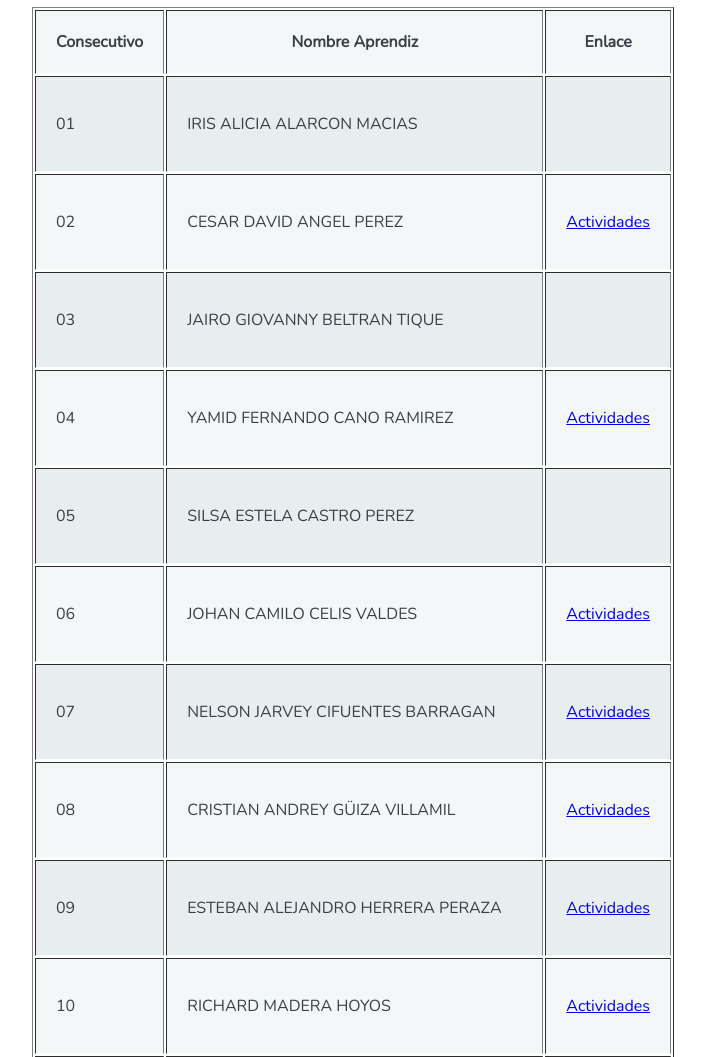
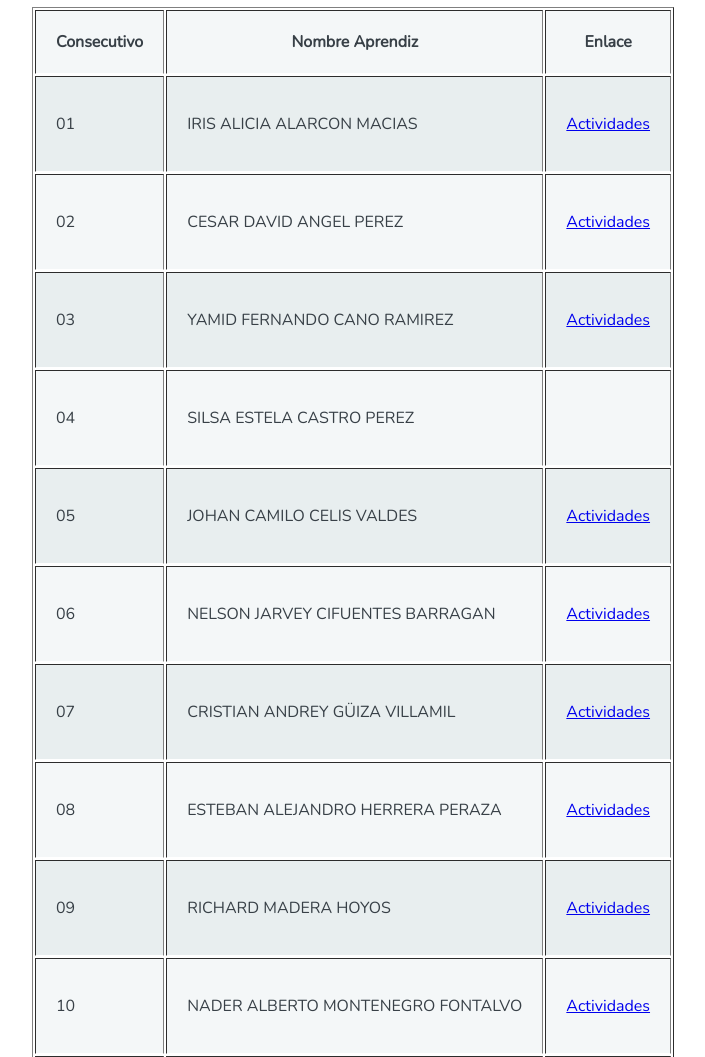
Before and after one commit to rundeveloper/adsi2024375.github.io, a plain HTML site: page index.html in a window 1280 px wide. Shown: the part 189-1246 px from the top of the page, without its empty margins (287-992 px from the left). Drawn offline with nearby package versions, Linux system fonts and the light colour scheme.

Commit message:
add iris

```diff
--- a/index.html
+++ b/index.html
@@ -30,8 +30,8 @@
           </p>
         </td>
         <td>
-          <a href="" target="_blank"
-            ></a
+          <a href="https://irisalarconm.github.io/actividadeshtml.github.io/" target="_blank"
+            >Actividades</a
           >
         </td>
       </tr>
@@ -54,15 +54,6 @@
       <tr>
         <td align="center">03</td>
         <td>
-          <p>JAIRO GIOVANNY BELTRAN TIQUE
-          </p>
-        </td>
-        <td></td>
-      </tr>
-
-      <tr>
-        <td align="center">04</td>
-        <td>
           <p>YAMID FERNANDO CANO RAMIREZ
           </p>
         </td>
@@ -72,7 +63,7 @@
       </tr>
 
       <tr>
-        <td align="center">05</td>
+        <td align="center">04</td>
         <td>
           <p>SILSA ESTELA CASTRO PEREZ
           </p>
@@ -81,7 +72,7 @@
       </tr>
 
       <tr>
-        <td align="center">06</td>
+        <td align="center">05</td>
         <td>
           <p>JOHAN CAMILO CELIS VALDES
           </p>
@@ -96,7 +87,7 @@
       </tr>
 
       <tr>
-        <td align="center">07</td>
+        <td align="center">06</td>
         <td>
           <p>NELSON JARVEY CIFUENTES BARRAGAN
           </p>
@@ -111,7 +102,7 @@
       </tr>
 
       <tr>
-        <td align="center">08</td>
+        <td align="center">07</td>
         <td>
           <p>CRISTIAN ANDREY GÜIZA VILLAMIL
           </p>
@@ -124,7 +115,7 @@
       </tr>
 
       <tr>
-        <td align="center">09</td>
+        <td align="center">08</td>
         <td>
           <p>ESTEBAN ALEJANDRO HERRERA PERAZA
           </p>
@@ -137,7 +128,7 @@
       </tr>
 
       <tr>
-        <td align="center">10</td>
+        <td align="center">09</td>
         <td>
           <p>RICHARD MADERA HOYOS
           </p>
@@ -147,7 +138,7 @@
       </tr>
 
       <tr>
-        <td align="center">11</td>
+        <td align="center">10</td>
         <td>
           <p>NADER ALBERTO MONTENEGRO FONTALVO
           </p>
@@ -160,7 +151,7 @@
       </tr>
 
       <tr>
-        <td align="center">12</td>
+        <td align="center">11</td>
         <td>
           <p>BRAYAN CAMILO PEREZ GUITIERREZ
           </p>
@@ -173,7 +164,7 @@
       </tr>
 
       <tr>
-        <td align="center">13</td>
+        <td align="center">12</td>
         <td>
           <p>LAURA JOHANA RIZO BERNAL
           </p>
@@ -188,7 +179,7 @@
       </tr>
 
       <tr>
-        <td align="center">14</td>
+        <td align="center">13</td>
         <td>
           <p>CRISTIAN CAMILO ROA QUIROGA
           </p>
@@ -201,7 +192,7 @@
       </tr>
 
       <tr>
-        <td align="center">15</td>
+        <td align="center">14</td>
         <td>
           <p>HOLLMAN ALDIVIER SALAMANCA FORERO
           </p>
@@ -214,7 +205,7 @@
       </tr>
 
       <tr>
-        <td align="center">16</td>
+        <td align="center">15</td>
         <td>
           <p>FABIAN DARIO SANCHEZ BARRIOS
           </p>
@@ -227,7 +218,7 @@
       </tr>
 
       <tr>
-        <td align="center">17</td>
+        <td align="center">16</td>
         <td>
           <p>MIGUEL ANGEL SANCHEZ BUSTOS
           </p>
@@ -236,7 +227,7 @@
       </tr>
 
       <tr>
-        <td align="center">18</td>
+        <td align="center">17</td>
         <td>
           <p>JHON JAIRO TORRES SANCHEZ
           </p>
@@ -249,7 +240,7 @@
       </tr>
 
       <tr>
-        <td align="center">19</td>
+        <td align="center">18</td>
         <td>
           <p>EDWIN MAURICIO VELASQUEZ CUESTA
           </p>
```
